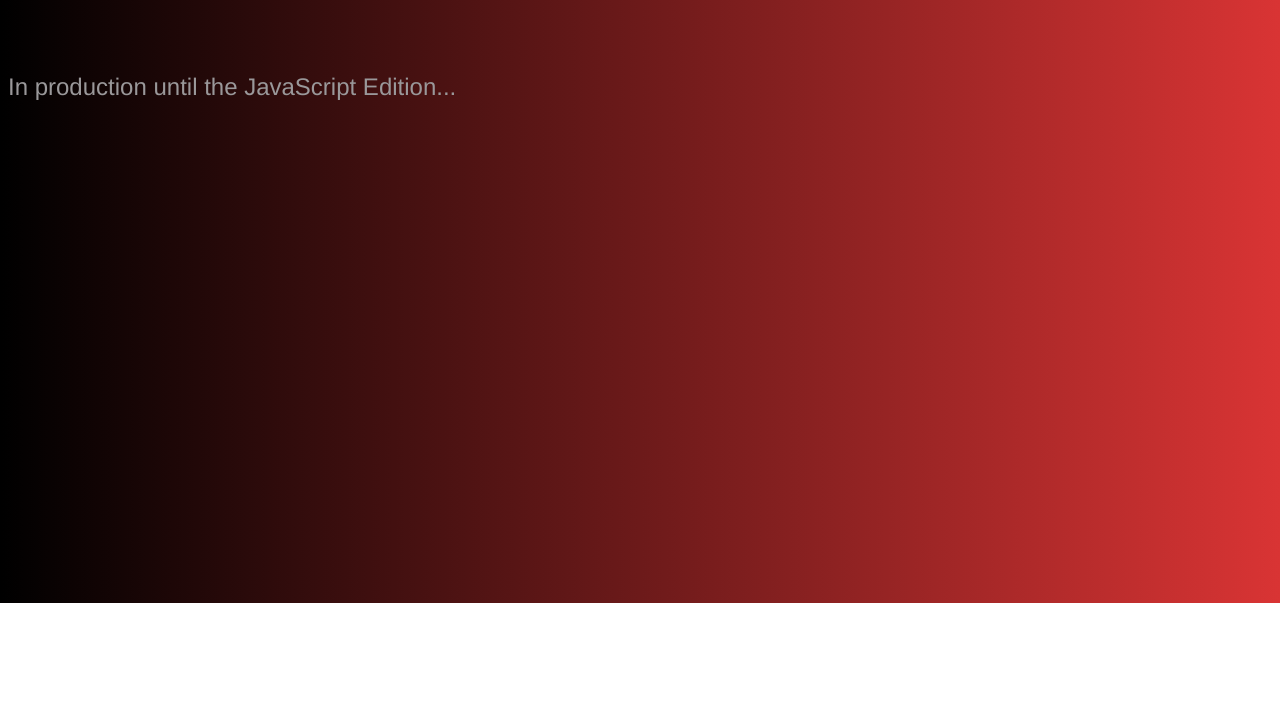
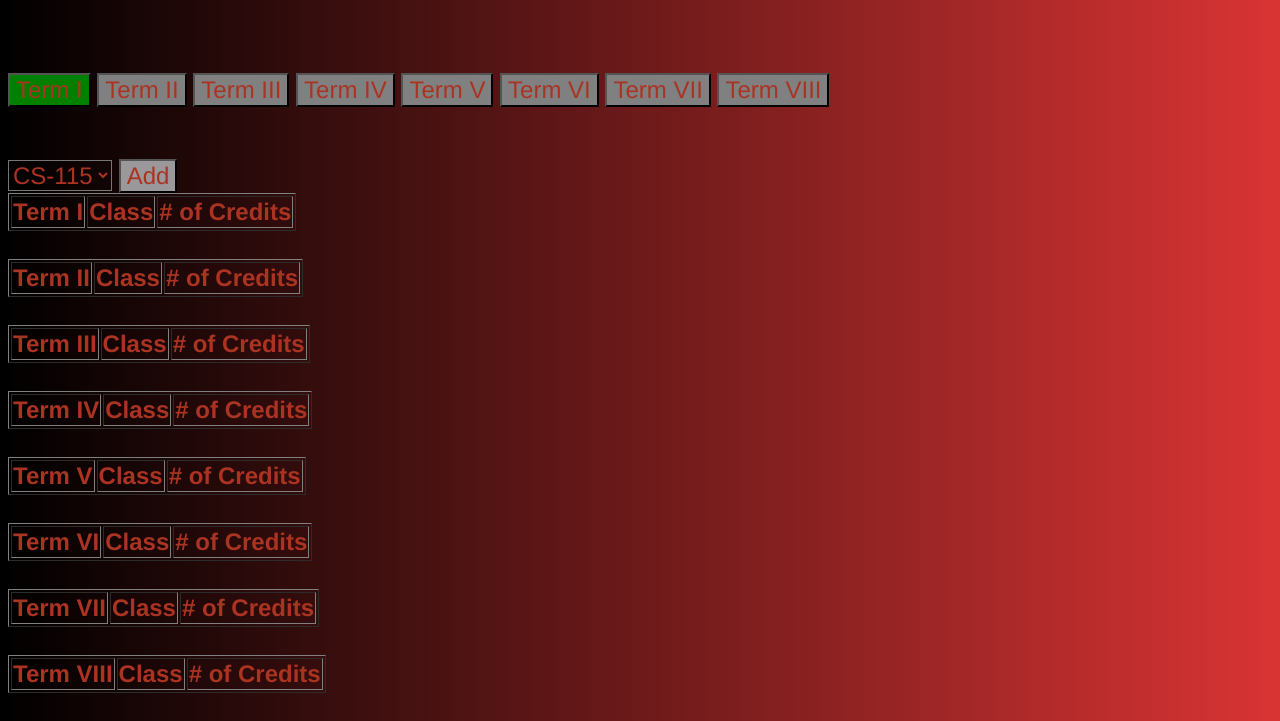
Before and after one commit to mpolimen/Degree-Pathfinder, a plain HTML site: page schedule.html in a window 1280 px wide. Shown: the part 197-918 px from the top of the page. Before the commit the page ends 800 px from the top, so only its background shows below. Drawn offline with Linux system fonts and the light colour scheme.

Commit message:
Added schedule functionality using js

```diff
--- /dev/null
+++ b/schedScript.js
@@ -0,0 +1,66 @@
+var currTerm;
+var classes;
+window.onload = function(){
+    currTerm = 1;
+    classes = [];
+    classes.push({name: "CS-115", credits: 4});
+    classes.push({name: "CS-146", credits: 3});
+
+    document.getElementById('1').onclick = function(){termClick(1);};
+    document.getElementById('2').onclick = function(){termClick(2);};
+    document.getElementById('3').onclick = function(){termClick(3);};
+    document.getElementById('4').onclick = function(){termClick(4);};
+    document.getElementById('5').onclick = function(){termClick(5);};
+    document.getElementById('6').onclick = function(){termClick(6);};
+    document.getElementById('7').onclick = function(){termClick(7);};
+    document.getElementById('8').onclick = function(){termClick(8);};
+    document.getElementById('add').onclick = function(){addClass();};
+}
+
+
+var update_loop = setInterval(main, 50);
+main();
+function main(){
+    buttonColor(currTerm);
+};
+
+function buttonColor(currTerm){
+    for(var i=1; i <= 8; i++)
+    {
+        var term = document.getElementById(i.toString());
+        if(term == null){
+            console.log(i);
+            continue;
+        }
+        if(currTerm == i)
+            term.style.backgroundColor = "green";
+        else
+            term.style.backgroundColor = "grey";
+    }
+}
+
+function termClick(termNum){
+    currTerm = termNum;
+};
+
+function addClass(){
+    var sel = document.getElementById('selector');
+    var newClass = sel.options[sel.selectedIndex].text;
+
+    for(var i=0; i < classes.length; i++){
+        if(classes[i].name == newClass){
+            createRow(classes[i].name, classes[i].credits);
+            break;
+        }
+    }
+};
+
+function createRow(name, credits){
+    var table = document.getElementById("term"+currTerm.toString());
+    var row = table.insertRow(1);
+    var empty = row.insertCell(0);
+    var nameCell = row.insertCell(1);
+    var creditCell = row.insertCell(2);
+    nameCell.innerHTML = name;
+    creditCell.innerHTML = credits.toString();
+    }
--- a/schedule.html
+++ b/schedule.html
@@ -4,6 +4,7 @@
         <meta charset="utf-8" content="width=device-width, initial-scale=4.0"/>
         <title>Degree Pathfinder</title>
         <link rel="stylesheet" href="styles.css">
+        <script src="schedScript.js" defer></script>
     </head>
     <body incr="Yes">
         <header>
@@ -19,6 +20,112 @@
 
     </br>
 
-        <p>In production until the JavaScript Edition...</p>
+        <p><button id="1" type="button">Term I</button>
+            <button id="2" type="button">Term II</button>
+            <button id="3" type="button">Term III</button>
+            <button id="4" type="button">Term IV</button>
+            <button id="5" type="button">Term V</button>
+            <button id="6" type="button">Term VI</button>
+            <button id="7" type="button">Term VII</button>
+            <button id="8" type="button">Term VIII</button></p>
+
+    </br>
+
+        <select id="selector">
+            <option value="115">CS-115</option>
+            <option value="146">CS-146</option>
+        </select>
+        <button id="add" type="button">Add</button>
+
+
+        <table id="term1" border="1">
+            <thead>
+                <tr>
+                    <th>    Term I  </th>
+                    <th>    Class   </th>
+                    <th># of Credits</th>
+                </tr>
+            </thead>
+            <tbody></tbody>
+        </table>
+    </br>
+        <table id="term2" border="1">
+            <thead>
+                <tr>
+                    <th>    Term II  </th>
+                    <th>    Class   </th>
+                    <th># of Credits</th>
+                </tr>
+            </thead>
+            <tbody></tbody>
+        </table>
+    </br>
+            <table id="term3" border="1">
+                <thead>
+                    <tr>
+                        <th>    Term III  </th>
+                        <th>    Class   </th>
+                        <th># of Credits</th>
+                    </tr>
+                </thead>
+                <tbody></tbody>
+            </table>
+    </br>
+        <table id="term4" border="1">
+            <thead>
+                <tr>
+                    <th>    Term IV  </th>
+                    <th>    Class   </th>
+                    <th># of Credits</th>
+                </tr>
+            </thead>
+            <tbody></tbody>
+        </table>
+    </br>
+        <table id="term5" border="1">
+            <thead>
+                <tr>
+                    <th>    Term V  </th>
+                    <th>    Class   </th>
+                    <th># of Credits</th>
+                </tr>
+            </thead>
+            <tbody></tbody>
+        </table>
+    </br>
+        <table id="term6" border="1">
+            <thead>
+                <tr>
+                    <th>    Term VI  </th>
+                    <th>    Class   </th>
+                    <th># of Credits</th>
+                </tr>
+            </thead>
+            <tbody></tbody>
+        </table>
+    </br>
+        <table id="term7" border="1">
+            <thead>
+                <tr>
+                    <th>    Term VII  </th>
+                    <th>    Class   </th>
+                    <th># of Credits</th>
+                </tr>
+            </thead>
+            <tbody></tbody>
+        </table>
+    </br>
+        <table id="term8" border="1">
+            <thead>
+                <tr>
+                    <th>    Term VIII  </th>
+                    <th>    Class   </th>
+                    <th># of Credits</th>
+                </tr>
+            </thead>
+            <tbody></tbody>
+        </table>
+    </br>
+
     </body>
 </html>
--- a/styles.css
+++ b/styles.css
@@ -53,6 +53,11 @@ details>p{
     color: #9A989A;
 }
 
+button{
+    background-color: #9A989A;
+    border-color: black;
+}
+
 @media only screen and (min-device-width: 999px){
 
 }
```
